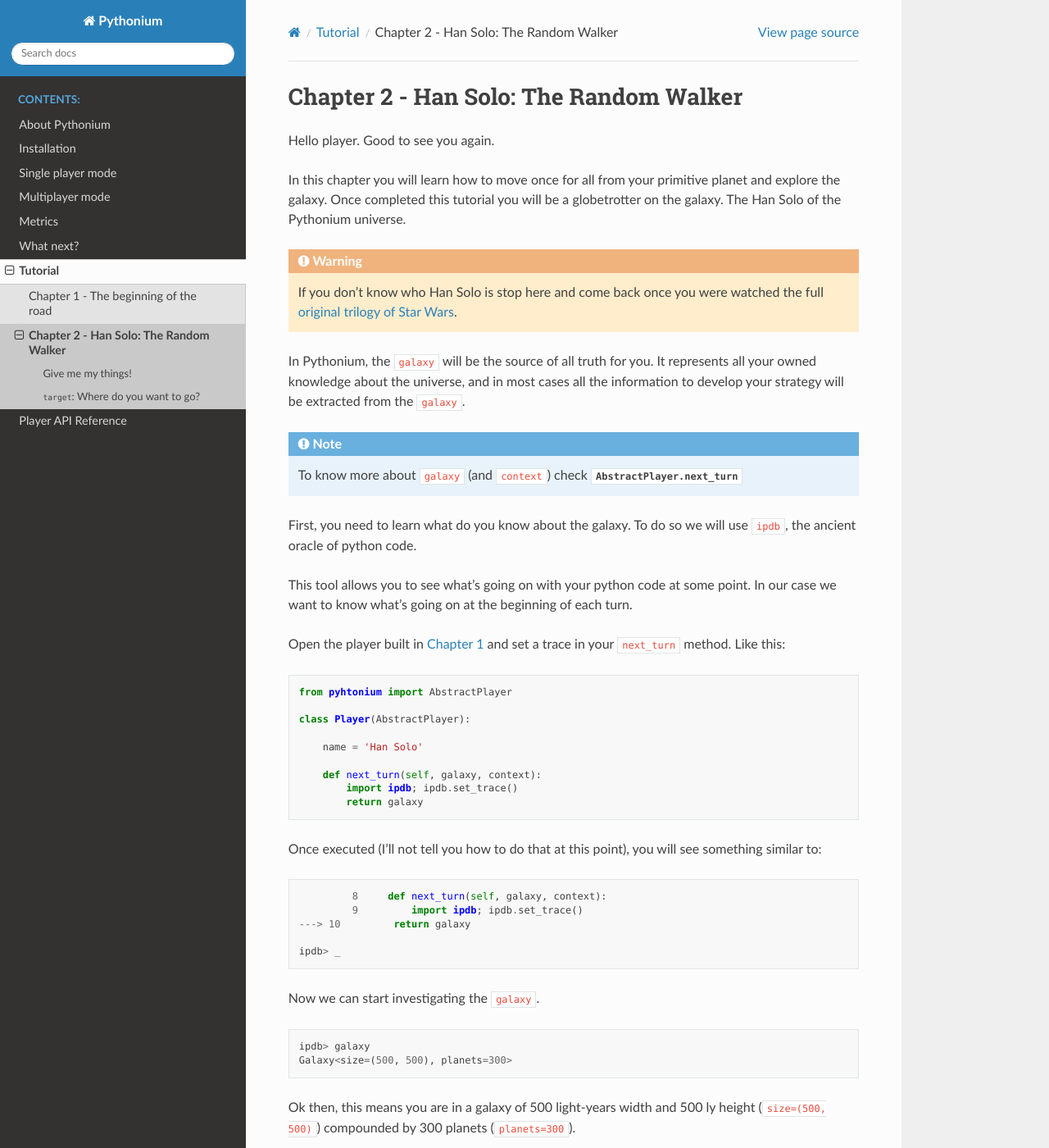
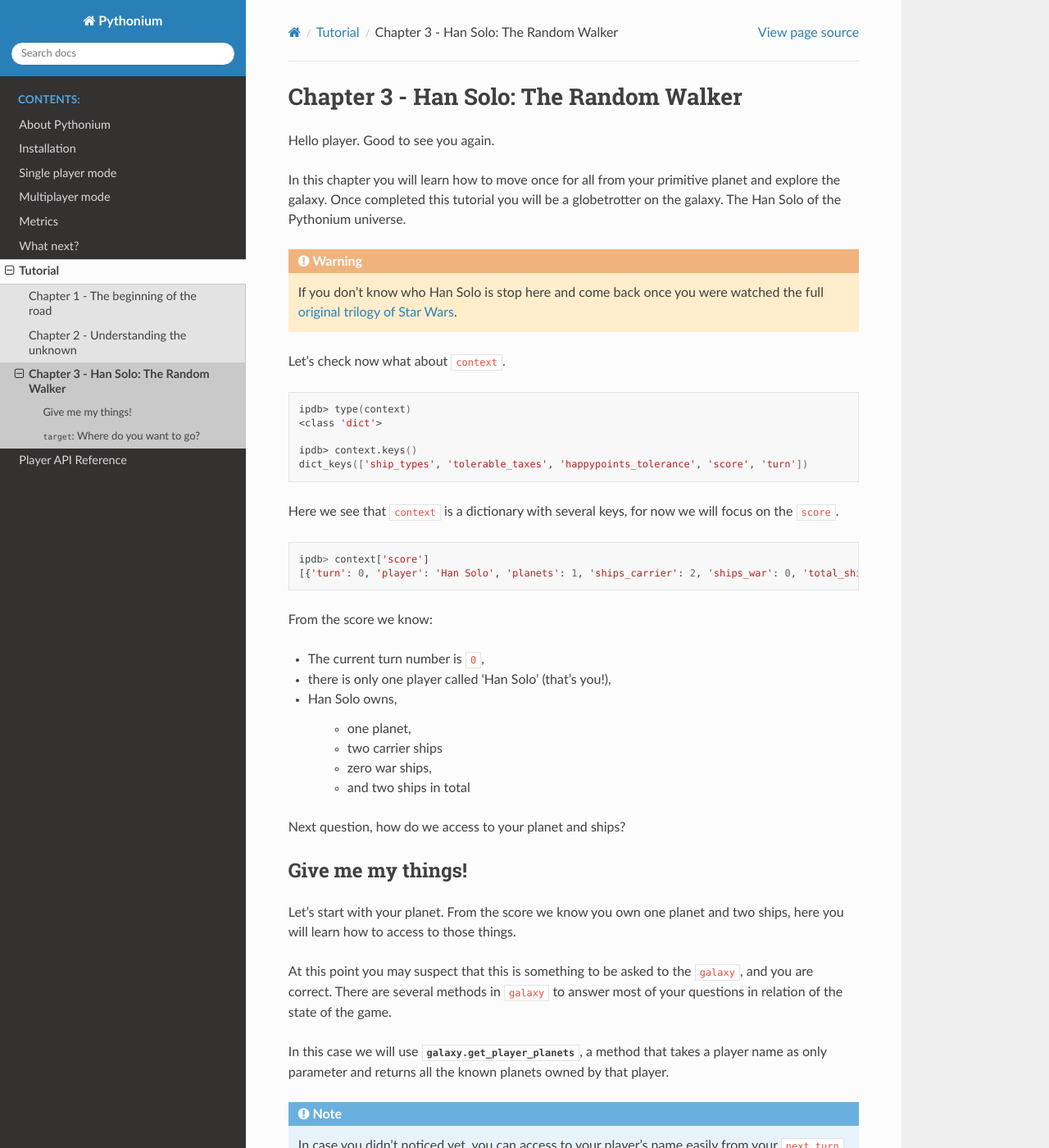
Before and after one commit to Bgeninatti/pythonium, a Sphinx documentation site: the page built from docs/source/tutorial/03_random_walker.rst, in a window 1280 px wide and 1400 px high. Shown: the whole window at 82% size. Built offline with Sphinx 7.4.7 and the Read the Docs theme 2.0.0, drawn with Linux system fonts in a browser that asks for light colours; some of the changed text lies outside the part shown.

Commit message:
docs(tutorial): add chapter 02 understanding the unknown
#17

```diff
--- a/docs/source/tutorial.rst
+++ b/docs/source/tutorial.rst
@@ -9,4 +9,5 @@
     :caption: Contents:
 
     tutorial/01_first_player
-    tutorial/02_random_walker
+    tutorial/02_understanding_the_unknown
+    tutorial/03_random_walker
--- a/docs/source/tutorial/01_first_player.rst
+++ b/docs/source/tutorial/01_first_player.rst
@@ -49,6 +49,11 @@
 * ``name``: The name of your player. Try to make it short or your reports and gif will look buggy.
 * ``next_turn``: A method that will be executed every turn. This is where your strategy is implemented.
 
+.. _Executing your player:
+
+Executing your player
+----------------------
+
 Let's save now this file as ``my_player.py`` (or whatever name you like) and execute the following command:
 
 .. code-block:: bash
--- a/docs/source/tutorial/02_random_walker.rst
+++ b/docs/source/tutorial/03_random_walker.rst
@@ -1,6 +1,6 @@
-.. _Tutorial Chapter 02:
+.. _Tutorial Chapter 03:
 
-Chapter 2 - Han Solo: The Random Walker
+Chapter 3 - Han Solo: The Random Walker
 ========================================
 
 Hello player. Good to see you again.
@@ -13,53 +13,6 @@
 
 
 
-In Pythonium, the ``galaxy`` will be the source of all truth for you. It represents all your owned knowledge about
-the universe, and in most cases all the information to develop your strategy will be extracted from the ``galaxy``.
-
-.. note::
-    To know more about ``galaxy`` (and ``context``) check :func:`AbstractPlayer.next_turn<pythonium.AbstractPlayer.next_turn>`
-
-First, you need to learn what do you know about the galaxy. To do so we will use ``ipdb``, the ancient oracle of
-python code.
-
-This tool allows you to see what's going on with your python code at some point. In our case we want to
-know what's going on at the beginning of each turn.
-
-Open the player built in :ref:`Chapter 1<Tutorial Chapter 01>` and set a trace in your ``next_turn`` method. Like this:
-
-.. code-block:: python
-
-   from pyhtonium import AbstractPlayer
-
-   class Player(AbstractPlayer):
-
-       name = 'Han Solo'
-
-       def next_turn(self, galaxy, context):
-           import ipdb; ipdb.set_trace()
-           return galaxy
-
-Once executed (I'll not tell you how to do that at this point), you will see something similar to:
-
-.. code-block:: python
-
-               8     def next_turn(self, galaxy, context):
-               9         import ipdb; ipdb.set_trace()
-      ---> 10         return galaxy
-
-      ipdb> _
-
-Now we can start investigating the ``galaxy``.
-
-
-.. code-block:: python
-
-      ipdb> galaxy
-      Galaxy<size=(500, 500), planets=300>
-
-
-Ok then, this means you are in a galaxy of 500 light-years width and 500 ly height (``size=(500, 500)``) compounded by
-300 planets (``planets=300``).
 
 Let's check now what about ``context``.
 
@@ -126,17 +79,11 @@
     are randomly generated for each game, so having different values is the normal behavior.
 
 
-A planet has tons of attributes, for now we will focus just in a few of them:
-
-* ``id`` a unique identifier for the planet,
-* ``position`` is the planet position in the galaxy,
-* ``player`` is the planet's owner, it can be ``None`` if the planet is not colonized or the owner is unknown for you.
-
 What about your ships?
 
 In a similar fashion, you can use the :meth:`galaxy.get_player_ships<pythonium.Galaxy.get_player_ships>` to get all your ships.
 
-.. code-block:: python
+.. code-block::
 
       ipdb> my_ships = galaxy.get_player_ships(self.name)
       ipdb> pp my_ships
```
Also changed, not shown: docs/source/api.rst (+8 -2 lines), docs/source/tutorial/02_understanding_the_unknown.rst (added, +228 -0 lines).
